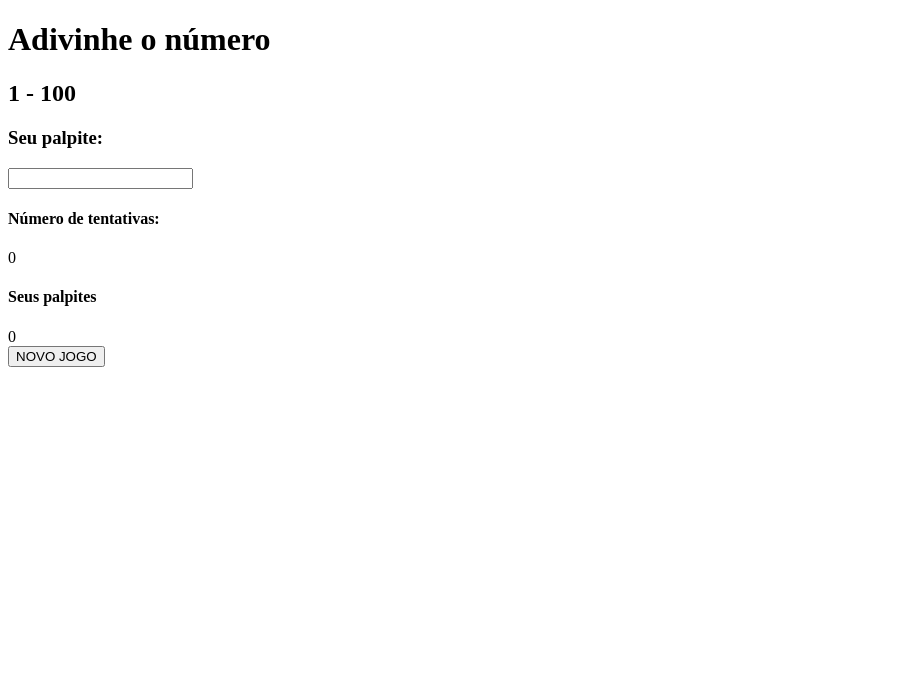
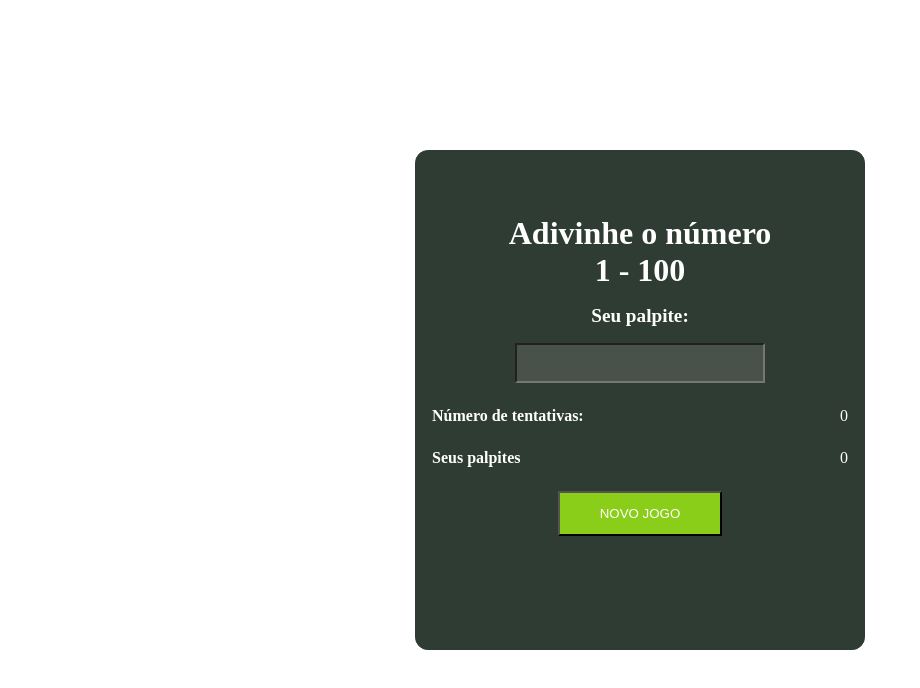
Before and after one commit to RaizaCirne/enigma-numerico, a plain HTML site: page index.html in a window 1280 px wide. Shown: the whole page, without its empty margins (0-920 px from the left). Drawn offline with Linux system fonts and the light colour scheme.

Commit message:
Style: Style with sass

```diff
--- a/assets/sass/main.scss
+++ b/assets/sass/main.scss
@@ -0,0 +1,65 @@
+* {
+  margin: 0;
+  padding: 0;
+  box-sizing: border-box;
+}
+
+body {
+  > main {
+    background-color: #2f3c33;
+    color: #fff;
+    // centralizando div
+    position: absolute;
+    top: 50%;
+    left: 50%;
+    transform: translate(-50%, -50%);
+    border: 1px solid  #2f3c33;
+    border-radius: 0.8rem;
+    padding-top: 4rem;
+    width: 450px;
+    height: 500px;
+
+    > #homeScreen {
+      > h1, h2 {
+        text-align: center;
+        font-size: 2rem;
+      }
+
+    }
+
+    > #game {
+      > section {
+        text-align: center;
+        > #guessBox {
+          text-align: center;
+          font-size: 1.2rem;
+          margin: 1rem 0;
+        }
+
+        > #inputBox {
+          text-align: center;
+          height: 40px;
+          width: 250px;
+          background-color: #48524a;
+        }
+      }
+
+      > .stats {
+        padding: 0 1rem;
+        .info {
+          display: flex;
+          justify-content: space-between;
+          margin: 1.5rem 0;
+        }
+      }
+
+      > #gameButton {
+        margin: 0 auto;
+        display: block;
+        padding: .8rem 2.5rem;
+        background-color: #8ace19;
+        color: #fff;
+      }
+    }
+  }
+}
--- a/index.html
+++ b/index.html
@@ -4,6 +4,7 @@
   <meta charset="UTF-8">
   <meta name="viewport" content="width=device-width, initial-scale=1.0">
   <title>Enigma Numérico</title>
+  <link rel="stylesheet" href="/css/main.min.css">
 </head>
 <body>
   <main>
```
Also changed, not shown: css/main.css, css/main.min.css, 2 other files.
